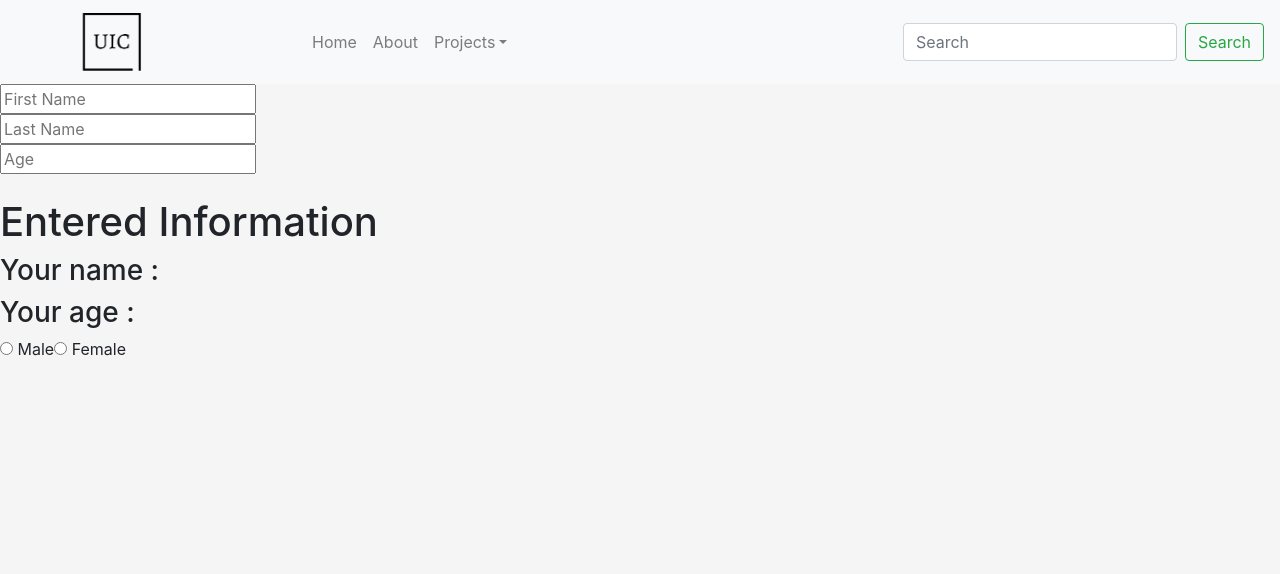
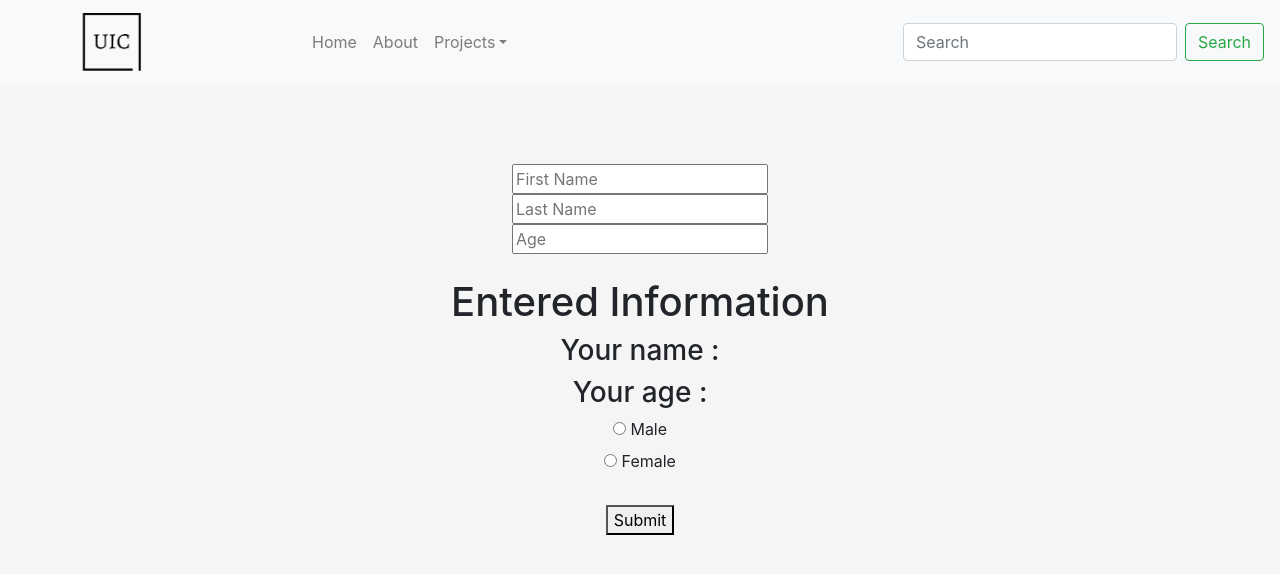
Before and after one commit to Fredrik93/react_tutorial, a React (Create React App) app: page /formspractice in a window 1280 px wide. Shown: the top 574 px of the page. Built offline with nearby package versions, Linux system fonts and the light colour scheme.

Commit message:
add radiobtn

```diff
--- a/src/Components/FormsPractice.js
+++ b/src/Components/FormsPractice.js
@@ -23,8 +23,8 @@ class FormsPractice extends React.Component {
     render() {
 
         return (
-            <main>
-                <form>
+            <main style={{ textAlign: "center", marginTop: "10vh" }} >
+                <form >
                     <input placeholder="First Name" name="firstName" onChange={this.handleChange} /> < br />
                     <input placeholder="Last Name" name="lastName" onChange={this.handleChange} />< br />
                     <input placeholder="Age" type="number" name="age" onChange={this.handleChange} />< br />
@@ -36,10 +36,10 @@ class FormsPractice extends React.Component {
                 <div>
                     <h3>Your name : {this.state.firstName} {this.state.lastName}</h3>
                     <h3>Your age : {this.state.age}</h3>
-                    <label>  <input type="radio" name="male" /> Male</label>
-                    <label>  <input type="radio" name="female" /> Female</label>
-
+                    <label>  <input type="radio" name="gender" value="male" /> Male</label> < br />
+                    <label>  <input type="radio" name="gender" value="female" /> Female</label>
                 </div>
+                <br /> <button>Submit</button>
 
             </main>
         )
```
